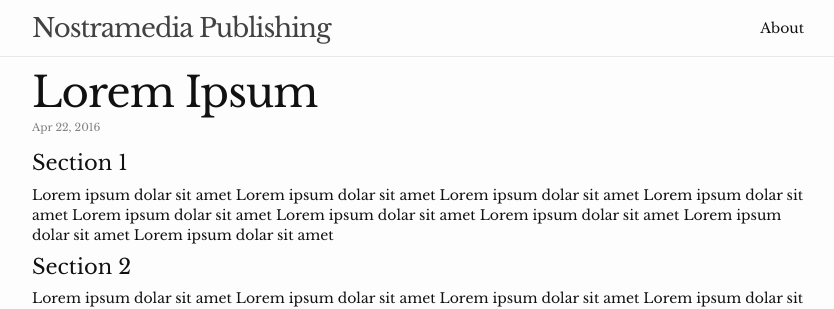
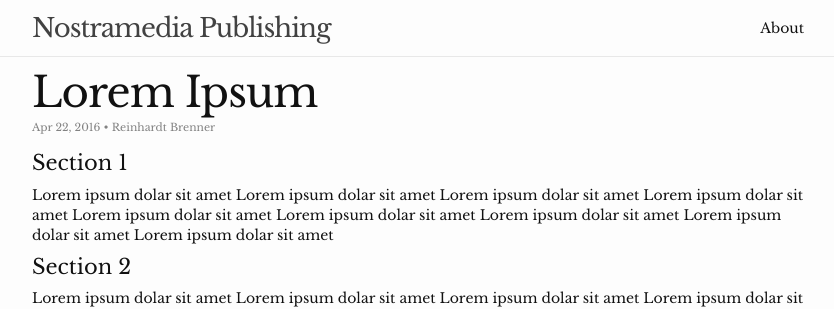
Before and after one commit to nostramedia/nostramedia.github.io, a Jekyll site: the page built from _posts/2016-04-22-lorem-ipsum.markdown, in a window 1280 px wide. Shown: the top 309 px of the page, without its empty margins (222-1056 px from the left). Built offline with Jekyll 4.4.1, drawn with Linux system fonts in a browser that asks for light colours.

Commit message:
author to example post

```diff
--- a/_posts/2016-04-22-lorem-ipsum.markdown
+++ b/_posts/2016-04-22-lorem-ipsum.markdown
@@ -2,6 +2,7 @@
 layout: post
 title:  "Lorem Ipsum"
 date:   2016-04-22 14:54:03 -0700
+author: Reinhardt Brenner
 categories: jekyll update
 ---
 
```
